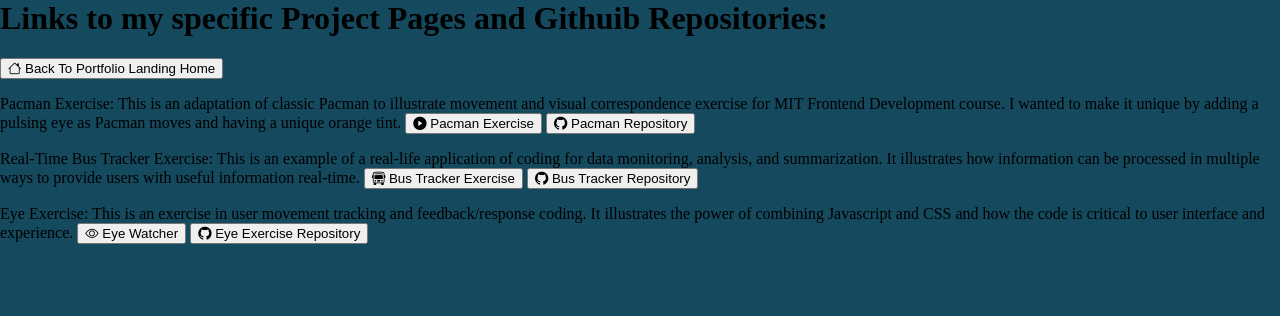
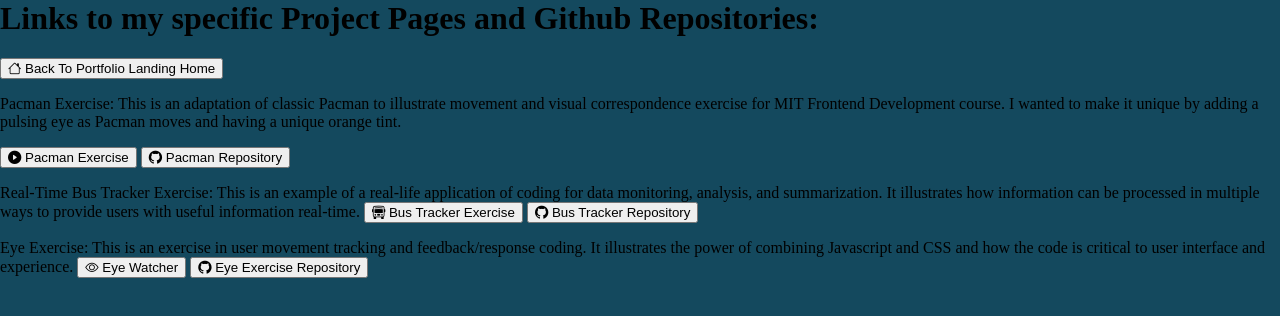
Before and after one commit to Code-Flynk/Projects, a plain HTML site: page index.html in a window 1280 px wide. Drawn offline with nearby package versions, Linux system fonts and the light colour scheme.

Commit message:
Update index.html

```diff
--- a/index.html
+++ b/index.html
@@ -4,13 +4,13 @@
         <link rel="stylesheet" type="text/css" href="./styles.css">
     </head>
     <body>
-    <h1>Links to my specific Project Pages and Githuib Repositories:</h1>
+    <h1>Links to my specific Project Pages and Github Repositories:</h1>
 
      <button class="btn btn-outline-success me-2" onclick="window.location.href='https://code-flynk.github.io/';"
        type="button"><i class="bi bi-house"></i> Back To Portfolio Landing Home</button>
 <p>
 Pacman Exercise: This is an adaptation of classic Pacman to illustrate movement and visual correspondence exercise for MIT Frontend Development course. I wanted to make it unique by adding a pulsing eye as Pacman moves and having a unique orange tint.
-     <button class="btn btn-outline-success me-2" onclick="window.location.href='https://code-flynk.github.io/Pacmen-Exercise/';"
+   <p></p>  <button class="btn btn-outline-success me-2" onclick="window.location.href='https://code-flynk.github.io/Pacmen-Exercise/';"
        type="button"><i class="bi bi-play-circle-fill"></i> Pacman Exercise</button>
 
        <button class="btn btn-outline-success me-2" onclick="window.location.href='https://github.com/Code-Flynk/Pacmen-Exercise';"
```
